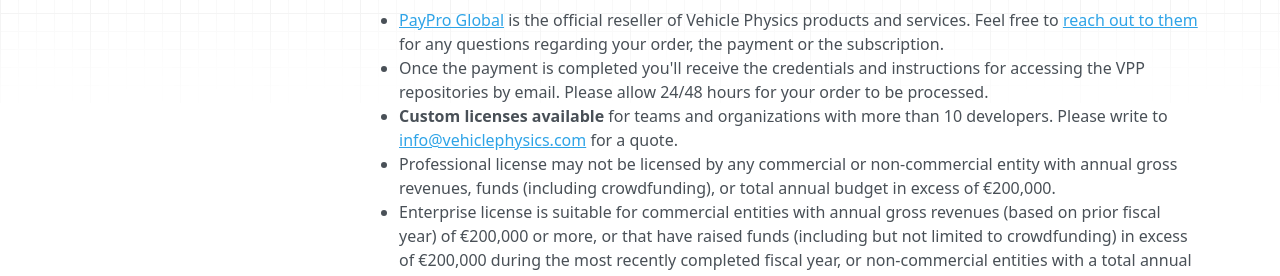
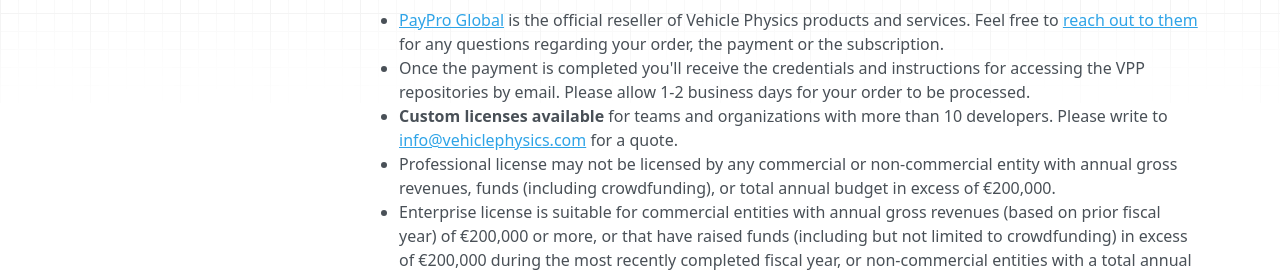
Before and after one commit to EdyJ/vehicle-physics-docs, an MkDocs documentation site: the page built from docs/about/licensing.md, in a window 1280 px wide and 900 px high, scrolled down 1706 px. Shown: the part 203-479 px from the top of the window. Built offline with MkDocs 1.6.1, drawn with Linux system fonts in a browser that asks for light colours; nearby versions of some CDN libraries; library files that are not in the unit come from our copies.

Commit message:
Processing time is 1-2 business days

```diff
--- a/docs/about/licensing.md
+++ b/docs/about/licensing.md
@@ -43,7 +43,7 @@
 	products and services. Feel free to [reach out to them](https://payproglobal.com/customer-support/){: target="_blank" }
 	for	any questions regarding your order, the payment or the subscription.
 - Once the payment is completed you'll receive the credentials and instructions for accessing the
-	VPP repositories by email. Please allow 24/48 hours for your order to be processed.
+	VPP repositories by email. Please allow 1-2 business days for your order to be processed.
 - **Custom licenses available** for teams and organizations with more than 10 developers. Please
 	write to [info@vehiclephysics.com](mailto:info@vehiclephysics.com) for a quote.
 - Professional license may not be licensed by any commercial or non-commercial entity with annual
```
